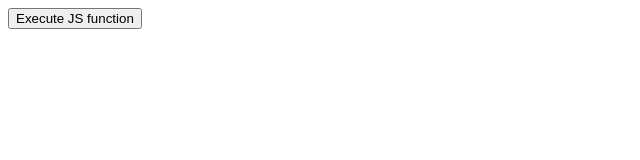
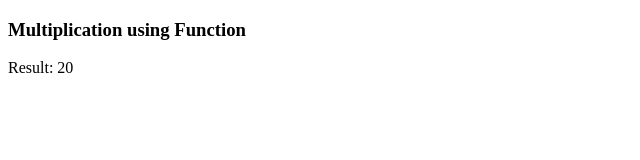
Before and after one commit to raahiyashu-ai/webdev, a plain HTML site: page js.html in a window 1280 px wide. Shown: the whole page, without its empty margins (0-640 px from the left). Drawn offline with Linux system fonts and the light colour scheme.

Commit message:
Add files via upload

```diff
--- a/js.html
+++ b/js.html
@@ -2,18 +2,24 @@
 <html>
 
 <head>
+    <title>JS Function</title>
 </head>
 
 <body>
-    <button onclick="int(67)">Execute JS function</button>
+
+    <h3>Multiplication using Function</h3>
+
     <script>
-        function int(x, y) {
-            if (y === undefined) {
-                y = 2
-            }
-            document.write(x * y)
+
+        function multiply(a, b) {
+            return a * b;
         }
+
+
+        let result = multiply(4, 5);
+        document.write("Result: " + result);
     </script>
+
 </body>
 
 </html>
```
